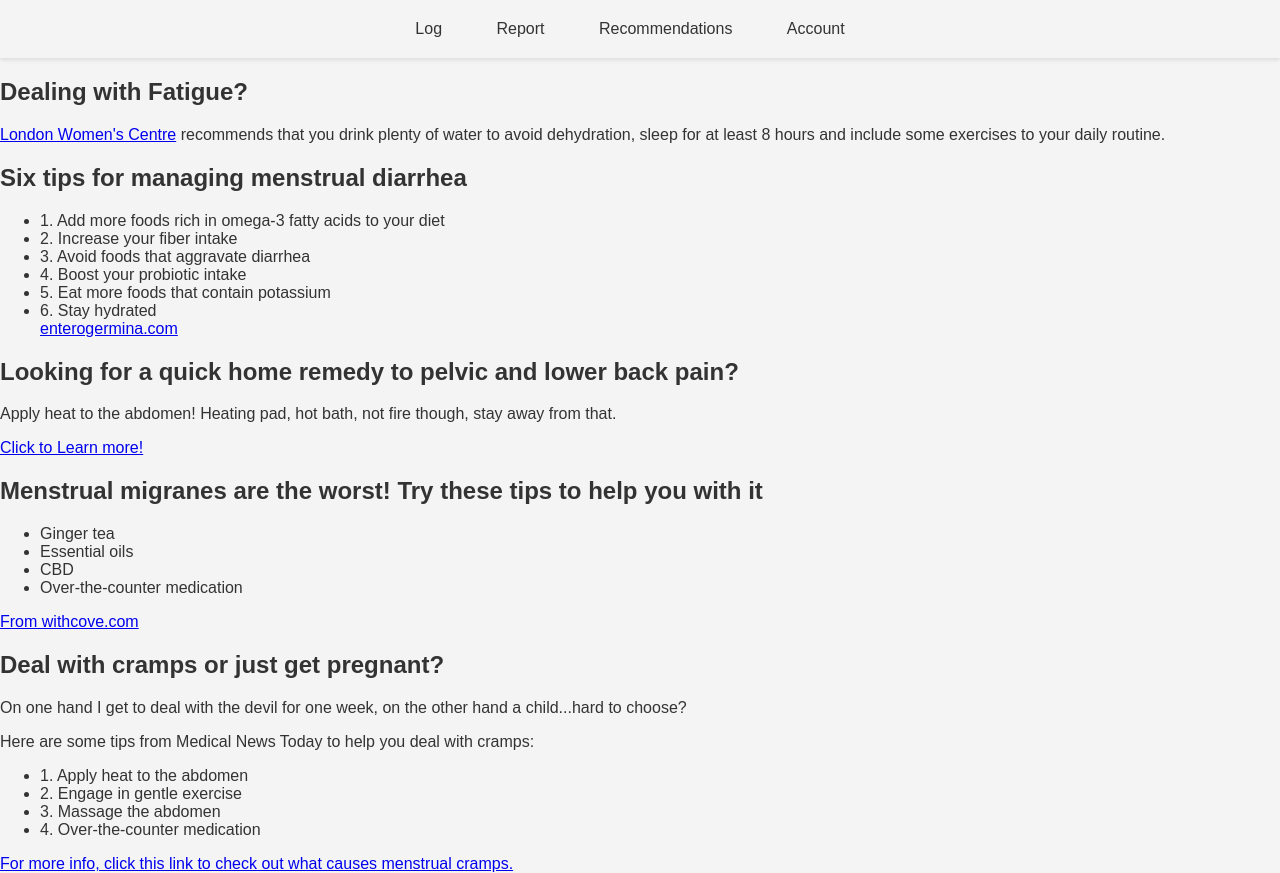
After one commit to evidenceo/Distributed-Project, a Flask app: template templates/recommendations.html in a window 1280 px wide. The commit adds this page. Run offline with Flask 3, Linux system fonts and the light colour scheme; the template is opened without the code that fills it, so the values that code supplies are empty.

Commit message:
Add files via upload

```diff
--- /dev/null
+++ b/templates/recommendations.html
@@ -0,0 +1,80 @@
+<!DOCTYPE html>
+<html lang="en" xmlns="http://www.w3.org/1999/html" xmlns="http://www.w3.org/1999/html">
+<head>
+    <meta charset="UTF-8">
+    <title>Recommendations | Period Tracker</title>
+    <link rel="stylesheet" href="/static/styles.css">
+
+     <!-- FullCalendar Core CSS -->
+    <link href='/static/main.min.css' rel='stylesheet' />
+
+    <!-- FullCalendar Core JS -->
+    <script src='/static/main.min.js' defer></script>
+</head>
+<body>
+<nav class="nav-container">
+    <ul class="navbar">
+        <li><a href="/log">Log</a></li>
+        <li><a href="/report">Report</a></li>
+        <li><a href="/recommendations">Recommendations</a></li>
+        <li><a href="/account">Account</a></li>
+    </ul>
+</nav>
+
+<section class="recommendations-container">
+    <div class="recommendations" id="fatigue">
+        <h2>Dealing with Fatigue?</h2>
+        <p><a href="https://www.londonwomenscentre.co.uk/info/news/not-ignore-tiredness-period#:~:
+        text=Some%20ways%20to%20combat%20the,best%20fighter%20of%20period%20fatigue.">London Women's Centre</a>
+            recommends that you drink plenty of water to avoid dehydration,
+            sleep for at least 8 hours and include some exercises to your daily routine.</p>
+    </div>
+
+    <div class="recommendations" id="diarrhea">
+        <h2>Six tips for managing menstrual diarrhea</h2>
+        <ul>
+            <li>1. Add more foods rich in omega-3 fatty acids to your diet</li>
+            <li>2. Increase your fiber intake</li>
+            <li>3. Avoid foods that aggravate diarrhea</li>
+            <li>4. Boost your probiotic intake</li>
+            <li>5. Eat more foods that contain potassium</li>
+            <li>6. Stay hydrated</li>
+            <a href="https://www.enterogermina.com/en-ae/gut-health/content-hub/diarrhea-during-period">enterogermina.com</a>
+        </ul>
+    </div>
+
+    <div class="recommendations" id="pelvic-lower-back-pain">
+        <h2>Looking for a quick home remedy to pelvic and lower back pain?</h2>
+        <p>Apply heat to the abdomen! Heating pad, hot bath, not fire though, stay away from that.</p>
+        <a href="https://www.medicalnewstoday.com/articles/324484#:~:text=Apply%20heat%20to%20the%20abdomen&text=
+        Heat%20helps%20the%20uterine%20muscle,abdomen%2C%20back%2C%20and%20legs.">Click to Learn more!</a>
+    </div>
+
+    <div class="recommendations" id="headache">
+        <h2>Menstrual migranes are the worst! Try these tips to help you with it</h2>
+        <ul>
+            <li>Ginger tea</li>
+            <li>Essential oils</li>
+            <li>CBD</li>
+            <li>Over-the-counter medication</li>
+        </ul>
+        <a href="https://www.withcove.com/learn/hormonal-menstrual-migraine-headaches-treatment">From withcove.com</a>
+    </div>
+
+    <div class="recommendations" id="cramps">
+        <h2>Deal with cramps or just get pregnant?</h2>
+        <p>On one hand I get to deal with the devil for one week, on the other hand a child...hard to choose?</p>
+        <p>Here are some tips from Medical News Today to help you deal with cramps:</p>
+        <ul>
+            <li>1. Apply heat to the abdomen</li>
+            <li>2. Engage in gentle exercise</li>
+            <li>3. Massage the abdomen</li>
+            <li>4. Over-the-counter medication</li>
+        </ul>
+        <a href="https://www.medicalnewstoday.com/articles/324484#causes">For more info, click this link to check out
+            what causes menstrual cramps.</a>
+    </div>
+</section>
+
+</body>
+</html>
--- a/templates/report.html
+++ b/templates/report.html
@@ -57,7 +57,7 @@
     </div>
 
     <div class="share-data">
-        <button onclick="window.location.href = '/sharedata.html'">Share Data Securely</button>
+        <button onclick="window.location.href = '/sharedata'">Share Data Securely</button>
     </div>
 </section>
 </body>
```
Also changed, not shown: templates/account.html (added, +27 -0 lines), templates/edit_profile.html (added, +35 -0 lines), templates/sharedata.html (added, +53 -0 lines).
